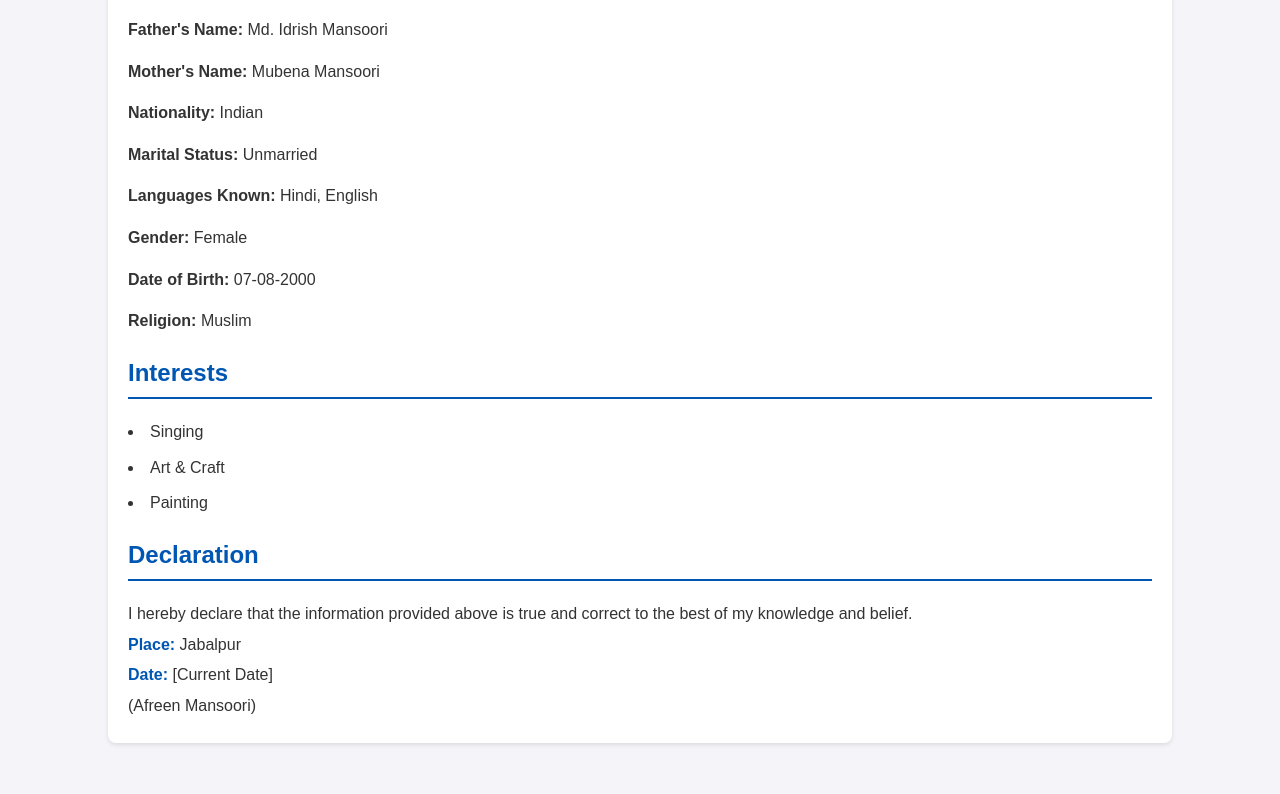
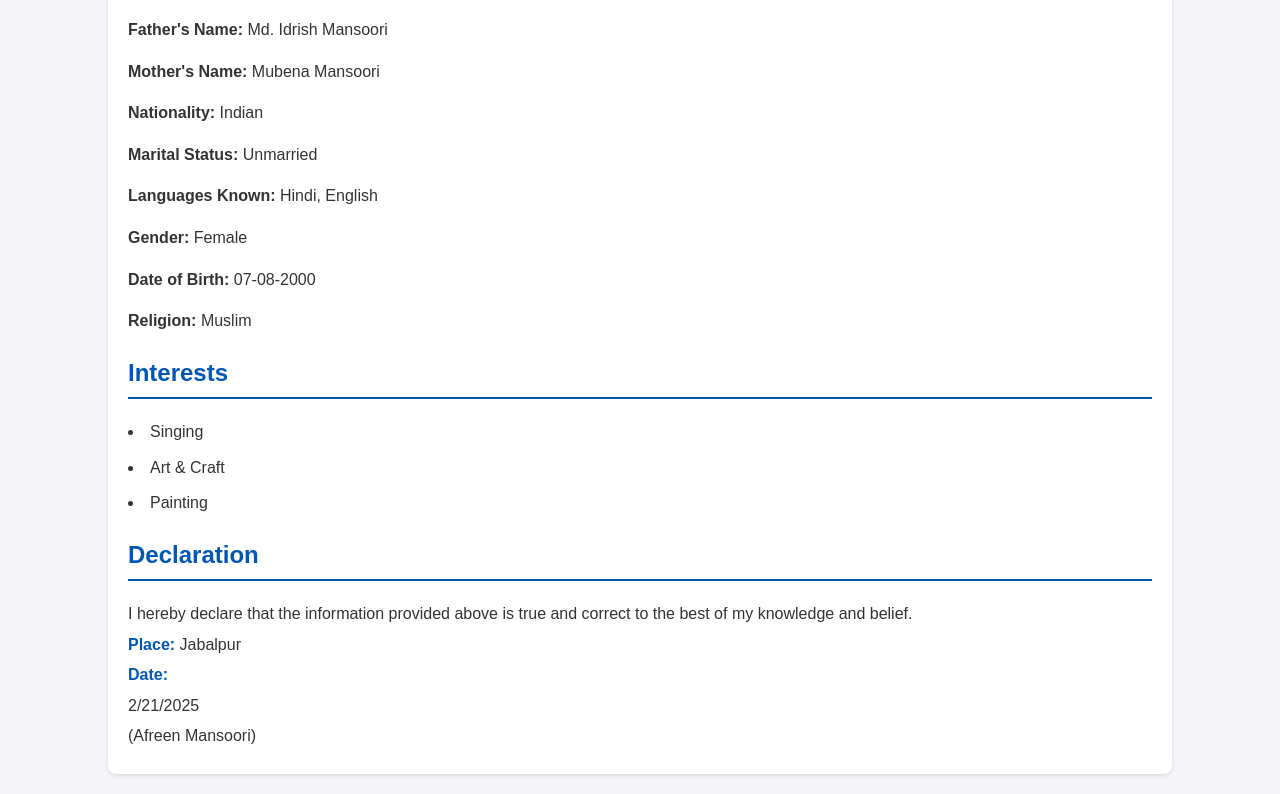
Before and after one commit to Naved20/index.html, a plain HTML site: page index.html in a window 1280 px wide. Shown: the part 1849-2643 px from the top of the page. Before the commit the page ends 2612 px from the top, so only its background shows below. Drawn offline with Linux system fonts and the light colour scheme.

Commit message:
Update index.html

```diff
--- a/index.html
+++ b/index.html
@@ -209,9 +209,22 @@
             <h2>Declaration</h2>
             <p>I hereby declare that the information provided above is true and correct to the best of my knowledge and belief.</p>
             <p><strong>Place:</strong> Jabalpur</p>
-            <p><strong>Date:</strong> [Current Date]</p>
+            <p><strong>Date:</strong><p id="date"></p></p>
             <p>(Afreen Mansoori)</p>
         </section>
     </div>
+
+    <script>
+        // Get today's date
+        let today = new Date();
+
+        // Format the date
+        let formattedDate = today.toLocaleDateString();
+
+        // Display the date in the HTML
+        document.getElementById("date").innerText = formattedDate;
+    </script>
+
+
 </body>
 </html>
```
